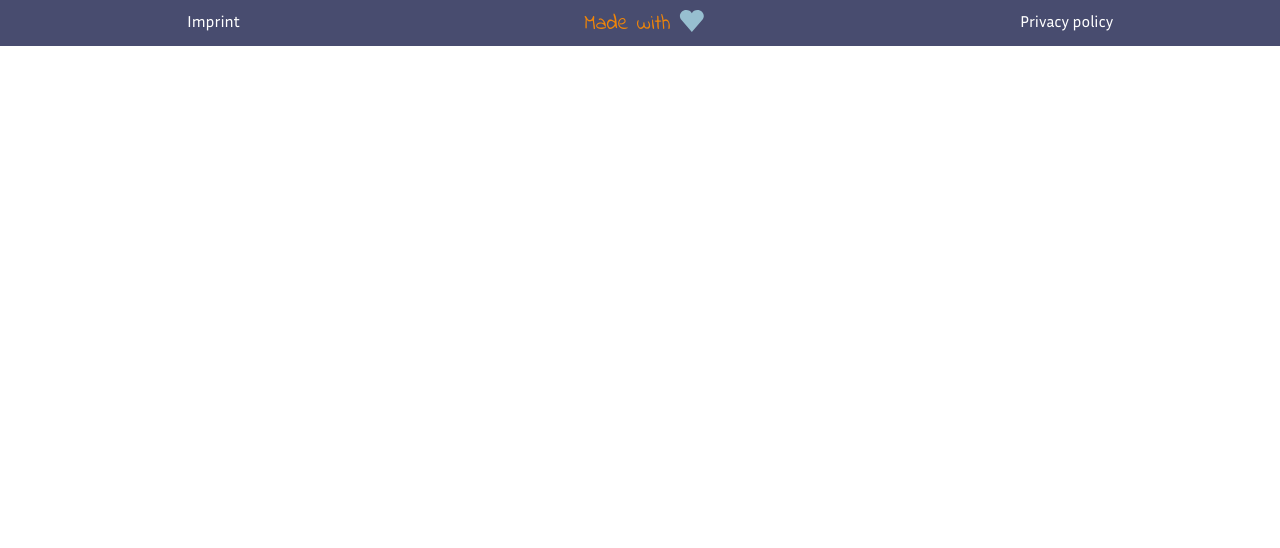
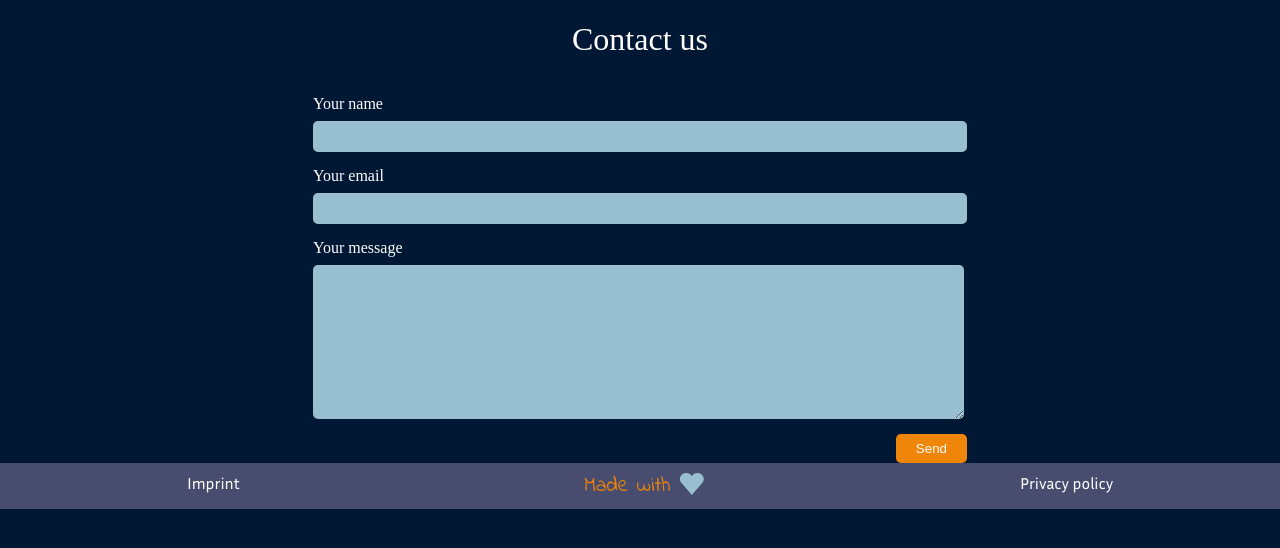
Before and after one commit to Bukabuka321/Project_WWW, a plain HTML site: page index.html in a window 1280 px wide. Drawn offline with Linux system fonts and the light colour scheme.

Commit message:
Add contact form html&css

```diff
--- a/index.html
+++ b/index.html
@@ -10,6 +10,23 @@
 </head>
 
 <body>
+
+  <form action="mailto:info@wildersbook@gmail.com" method="post" enctype=text/plain">
+    <h1>Contact us</h1>
+     <div class="container">
+      <label>Your name</label>
+      <input type="text" name="yourName" value="">
+
+      <label>Your email</label>
+      <input type="email" name="yourEmail" value="">
+
+      <label>Your message</label>
+      <textarea rows="10">
+      </textarea>
+    </div>
+      <input type="button" name="button" value="Send">
+</form>
+
   <footer>
     <p class="item-one">Imprint</p>
     <div class="item-two">
--- a/style.css
+++ b/style.css
@@ -1,4 +1,5 @@
 body {
+    background: #001833;
     margin: 0;
 }
 
@@ -13,6 +14,52 @@ body {
     font-family: 'Inria Sans';
     src: url('./assets/fonts/inria-sans.regular.ttf');
 }
+
+/* contact form style */
+
+.container {
+    display: flex;
+    flex-direction: column;
+    justify-content: center;
+    text-align: left;
+  }
+  form {
+    color: #ffffff;
+    max-width: 654px;
+    margin: 0 auto;
+    text-align: right;
+  }
+  input {
+    height: 29px;
+    border: none;
+    border-radius: 5px;
+    background-color: #97bfd0;
+  }
+
+  textarea {
+    width: 99%;
+    border: none;
+    border-radius: 5px;
+    background-color: #97bfd0;
+  }
+
+  input[type="button"] {
+    padding: 0 20px;
+    color: white;
+    margin-top: 15px;
+    background-color: #ef8509;
+  }
+  label {
+    margin-top: 15px;
+    margin-bottom: 8px;
+  }
+
+  h1 {
+    font-weight: 300;
+    text-align: center;
+  }
+
+
 
 footer {
     display: grid;
```
